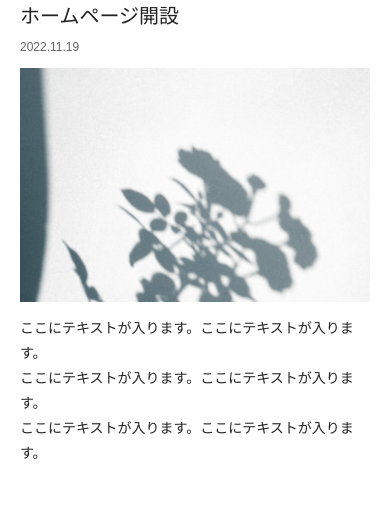
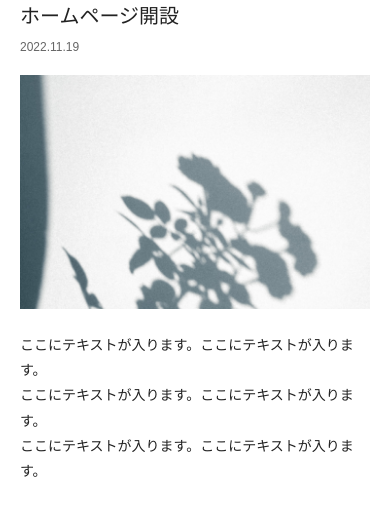
Before and after one commit to muffin-bird/Photograph, a PHP site: page /single-news.html in a window 390 px wide. Shown: the part 205-721 px from the top of the page. Run offline with PHP 8.4, Linux system fonts and the light colour scheme.

Commit message:
Single News Responsive

```diff
--- a/site/assets/stylesheets/config/_main.scss
+++ b/site/assets/stylesheets/config/_main.scss
@@ -140,7 +140,7 @@ Single News
 .post {
 
   .headarea {
-    margin-bottom: 3%;
+    margin-bottom: 5%;
 
     .heading {
       font-size: 20px;
@@ -149,7 +149,7 @@ Single News
   }
 
   .img {
-    margin-bottom: 4%;
+    margin-bottom: 7%;
   }
 
   .text {
--- a/site/assets/stylesheets/config/_mixin.scss
+++ b/site/assets/stylesheets/config/_mixin.scss
@@ -42,6 +42,7 @@ Common Parts
 
     &:hover {
         opacity: .7;
+        text-decoration: none;
     }
 }
 
--- a/site/assets/stylesheets/css/style.css
+++ b/site/assets/stylesheets/css/style.css
@@ -116,6 +116,7 @@ Header
 }
 .link:hover {
   opacity: 0.7;
+  text-decoration: none;
 }
 
 .date {
@@ -241,14 +242,14 @@ News
 Single News
 ==============================================================================*/
 .post .headarea {
-  margin-bottom: 3%;
+  margin-bottom: 5%;
 }
 .post .headarea .heading {
   font-size: 20px;
   margin-bottom: 1%;
 }
 .post .img {
-  margin-bottom: 4%;
+  margin-bottom: 7%;
 }
 .post .text {
   line-height: 1.8;
```
Also changed, not shown: site/assets/stylesheets/css/style.min.css (+1 -1 lines), 2 other files.
